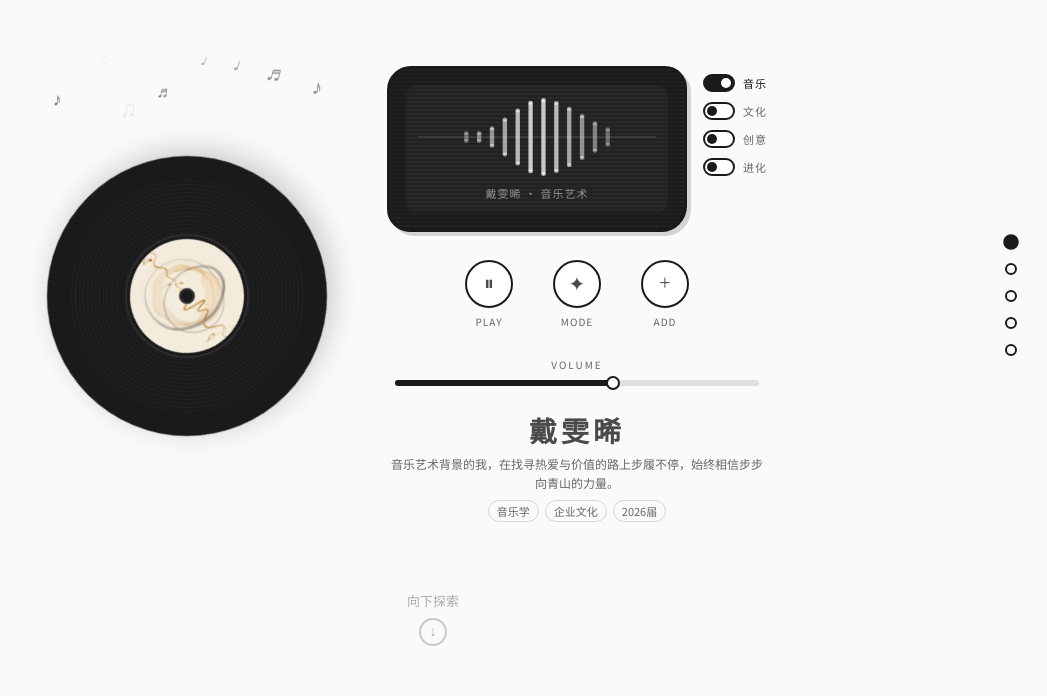
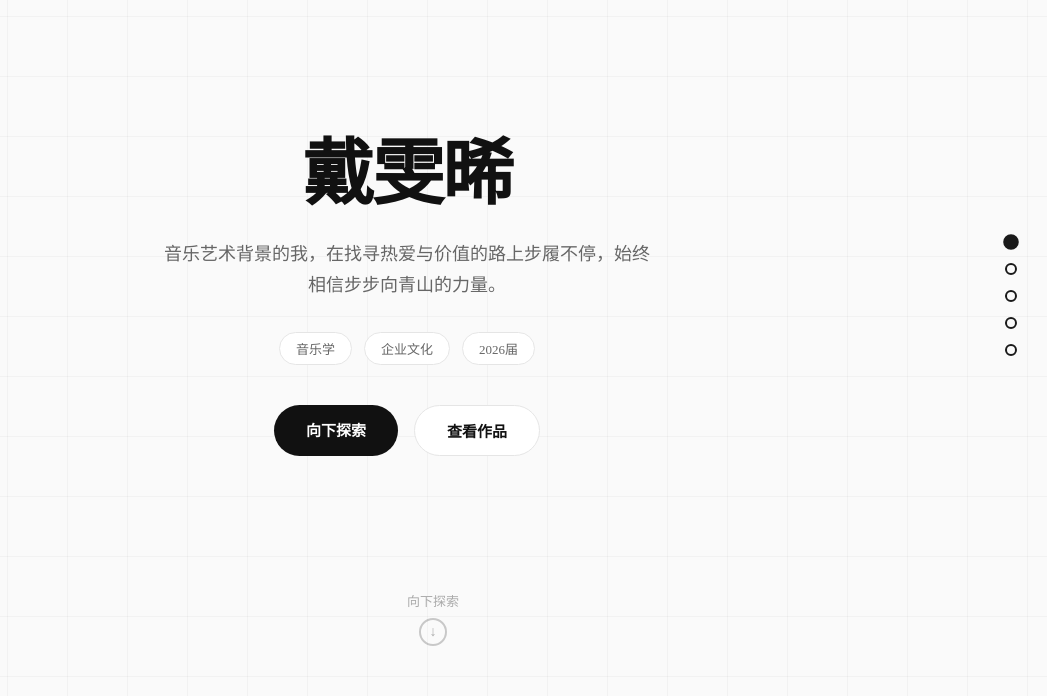
Before and after one commit to daiwenxi083104-sudo/wenxi083104.github.io, a website built with Vite: page index.html in a window 1280 px wide. Shown: the part 104-800 px from the top of the page, without its empty margins (233-1280 px from the left). Built offline with nearby package versions, Linux system fonts and the light colour scheme; a web font is replaced by a local one.

Commit message:
style: update hero to V0 minimal style

```diff
--- a/index.html
+++ b/index.html
@@ -132,10 +132,115 @@
             }
         }
 
-        /* ========== 第1屏：音乐播放器首页 ========== */
+        /* ========== 第1屏：V0 极简风格首页 ========== */
         .intro-page {
             position: relative;
-            padding: 40px 20px;
+            min-height: 100vh;
+            display: flex;
+            flex-direction: column;
+            justify-content: center;
+            align-items: center;
+            background: #fafafa;
+            overflow: hidden;
+        }
+
+        /* 网格背景纹理 */
+        .intro-page::before {
+            content: '';
+            position: absolute;
+            top: 0;
+            left: 0;
+            width: 100%;
+            height: 100%;
+            background-image:
+                linear-gradient(rgba(0,0,0,0.03) 1px, transparent 1px),
+                linear-gradient(90deg, rgba(0,0,0,0.03) 1px, transparent 1px);
+            background-size: 60px 60px;
+            pointer-events: none;
+        }
+
+        .v0-hero {
+            position: relative;
+            z-index: 1;
+            text-align: center;
+            padding: 120px 40px;
+            max-width: 800px;
+            width: 100%;
+        }
+
+        .v0-hero-title {
+            font-size: 72px;
+            font-weight: 700;
+            color: #111;
+            letter-spacing: -0.03em;
+            line-height: 1.1;
+            margin-bottom: 24px;
+        }
+
+        .v0-hero-desc {
+            font-size: 18px;
+            color: #666;
+            line-height: 1.7;
+            margin-bottom: 32px;
+            max-width: 500px;
+            margin-left: auto;
+            margin-right: auto;
+        }
+
+        .v0-hero-tags {
+            display: flex;
+            gap: 12px;
+            justify-content: center;
+            margin-bottom: 40px;
+        }
+
+        .v0-hero-tag {
+            display: inline-block;
+            padding: 6px 16px;
+            border-radius: 20px;
+            font-size: 13px;
+            font-weight: 500;
+            color: #666;
+            background: #fff;
+            border: 1px solid #e5e5e5;
+        }
+
+        .v0-hero-btns {
+            display: flex;
+            gap: 16px;
+            justify-content: center;
+        }
+
+        .v0-btn {
+            padding: 14px 32px;
+            border-radius: 100px;
+            font-size: 15px;
+            font-weight: 600;
+            text-decoration: none;
+            transition: all 0.2s;
+            cursor: pointer;
+            border: none;
+            display: inline-block;
+        }
+
+        .v0-btn-primary {
+            background: #111;
+            color: #fff;
+        }
+
+        .v0-btn-primary:hover {
+            transform: translateY(-2px);
+            box-shadow: 0 8px 20px rgba(0,0,0,0.15);
+        }
+
+        .v0-btn-secondary {
+            background: #fff;
+            color: #111;
+            border: 1px solid #e5e5e5;
+        }
+
+        .v0-btn-secondary:hover {
+            background: #f5f5f5;
         }
 
         .player-container {
@@ -2016,95 +2121,20 @@
     </nav>
 
     <main id="main-content">
-    <!-- 第1屏：开场 -->
+    <!-- 第1屏：V0 极简风格首页 -->
     <section class="page intro-page" id="page-0" aria-labelledby="intro-title">
-        <div class="player-container">
-            <!-- 左侧：旋转唱片 -->
-            <div class="vinyl-section">
-                <div class="floating-notes">
-                    <span class="note">♪</span>
-                    <span class="note">♫</span>
-                    <span class="note">♩</span>
-                    <span class="note">♬</span>
-                    <span class="note">♪</span>
-                    <span class="note">♫</span>
-                    <span class="note">♩</span>
-                    <span class="note">♬</span>
+        <div class="v0-hero">
+            <div class="v0-hero-content">
+                <h1 class="v0-hero-title" id="intro-title">戴雯晞</h1>
+                <p class="v0-hero-desc">音乐艺术背景的我，在找寻热爱与价值的路上步履不停，始终相信步步向青山的力量。</p>
+                <div class="v0-hero-tags">
+                    <span class="v0-hero-tag">音乐学</span>
+                    <span class="v0-hero-tag">企业文化</span>
+                    <span class="v0-hero-tag">2026届</span>
                 </div>
-                <div class="vinyl-disc" id="vinylDisc" onclick="togglePlay()">
-                    <div class="vinyl-center">
-                        <img src="./images/album-cover.jpg" alt="戴雯晞专辑封面" loading="eager">
-                    </div>
-                </div>
-            </div>
-
-            <!-- 右侧：播放器面板 -->
-            <div class="player-panel">
-                <!-- 主显示区域：屏幕 + 开关 -->
-                <div class="player-main">
-                    <!-- CRT屏幕 -->
-                    <div class="crt-screen">
-                        <div class="crt-inner">
-                            <canvas class="waveform-canvas" id="waveformCanvas"></canvas>
-                            <div class="crt-info">戴雯晞 · 音乐艺术</div>
-                        </div>
-                    </div>
-
-                    <!-- 右侧开关组 -->
-                    <div class="switch-group">
-                        <div class="switch-item active" onclick="toggleSwitch(this)">
-                            <div class="switch-btn"></div>
-                            <span class="switch-label">音乐</span>
-                        </div>
-                        <div class="switch-item" onclick="toggleSwitch(this)">
-                            <div class="switch-btn"></div>
-                            <span class="switch-label">文化</span>
-                        </div>
-                        <div class="switch-item" onclick="toggleSwitch(this)">
-                            <div class="switch-btn"></div>
-                            <span class="switch-label">创意</span>
-                        </div>
-                        <div class="switch-item" onclick="toggleSwitch(this)">
-                            <div class="switch-btn"></div>
-                            <span class="switch-label">进化</span>
-                        </div>
-                    </div>
-                </div>
-
-                <!-- 中间圆形按钮组 -->
-                <div class="round-buttons">
-                    <div class="round-btn" onclick="togglePlay()">
-                        <div class="round-btn-icon" id="playRoundBtn">⏸</div>
-                        <span class="round-btn-label">PLAY</span>
-                    </div>
-                    <div class="round-btn">
-                        <div class="round-btn-icon">✦</div>
-                        <span class="round-btn-label">MODE</span>
-                    </div>
-                    <div class="round-btn">
-                        <div class="round-btn-icon">+</div>
-                        <span class="round-btn-label">ADD</span>
-                    </div>
-                </div>
-
-                <!-- 音量滑块 -->
-                <div class="volume-section">
-                    <div class="volume-label">VOLUME</div>
-                    <div class="volume-slider">
-                        <div class="volume-fill"></div>
-                        <div class="volume-handle"></div>
-                    </div>
-                </div>
-
-                <!-- 播放器信息 -->
-                <div class="player-info">
-                    <h1 class="player-name" id="intro-title">戴雯晞</h1>
-                    <p class="player-desc">音乐艺术背景的我，在找寻热爱与价值的路上步履不停，始终相信步步向青山的力量。</p>
-                    <div class="player-tags">
-                        <span class="player-tag">音乐学</span>
-                        <span class="player-tag">企业文化</span>
-                        <span class="player-tag">2026届</span>
-                    </div>
+                <div class="v0-hero-btns">
+                    <a href="#page-1" class="v0-btn v0-btn-primary">向下探索</a>
+                    <a href="./project.html" class="v0-btn v0-btn-secondary">查看作品</a>
                 </div>
             </div>
         </div>
```
